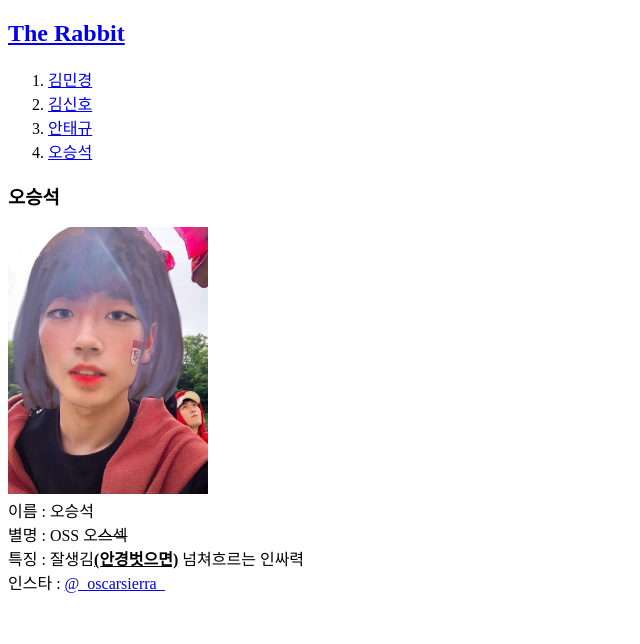
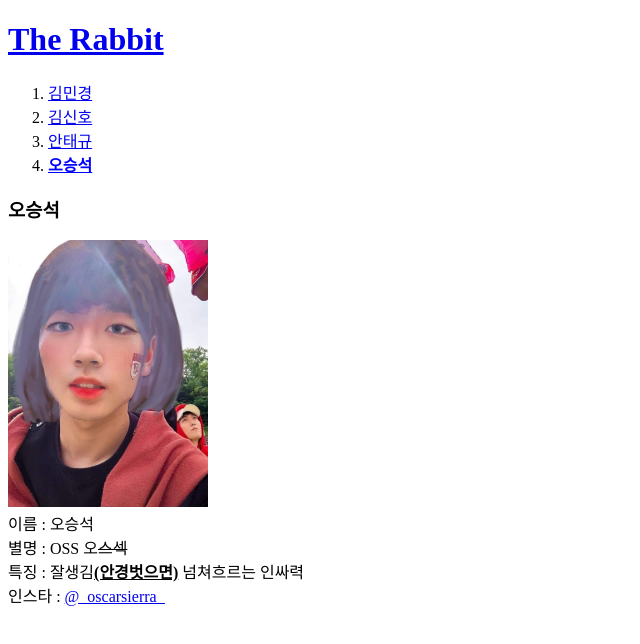
Before and after one commit to sinho419/TheRabbit, a plain HTML site: page 오승석.html in a window 1280 px wide. Shown: the whole page, without its empty margins (0-640 px from the left). Drawn offline with Linux system fonts and the light colour scheme.

Commit message:
style추가

```diff
--- a/오승석.html
+++ b/오승석.html
@@ -12,21 +12,32 @@
 
   gtag('config', 'UA-158739932-1');
 </script>
-
+<link rel="stylesheet" href="style.css">
+<style>
+.오승석{
+  text-decoration:underline;
+  font-weight:bold;
+  color:blue;
+}
+</style>
   </head>
   <body>
-    <h2><a href="index.html">The Rabbit</a></h2>
+    <h1><a href="index.html">The Rabbit</a></h1>
+    <div id="grid">
     <ol>
         <li><a href="김민경.html">김민경</a></li>
         <li><a href="김신호.html">김신호</a></li>
         <li><a href="안태규.html">안태규</a></li>
-        <li><a href="오승석.html">오승석</a></li>
+        <li><a href="오승석.html"class="오승석">오승석</a></li>
     </ol>
+    <div id="message">
     <h3>오승석</h3>
     <img src="오승석.jpg" width="200px" title="존잘 승석" ><br>
     이름 : 오승석 <br>
     별명 : OSS 오<s>스섹</s>  <br>
     특징 : 잘생김<strong><u>(안경벗으면)</u></strong> 넘쳐흐르는 인싸력 <br>
-    인스타 : <a href="https://www.instagram.com/_oscarsierra_/?hl=ko" title="오승석">@_oscarsierra_</a><!ChaeRin Kim>
+    인스타 : <a href="https://www.instagram.com/_oscarsierra_/?hl=ko" title="오승석">@_oscarsierra_</a><!--ChaeRin Kim-->
+</div>
+</div>
   </body>
 </html>
```
